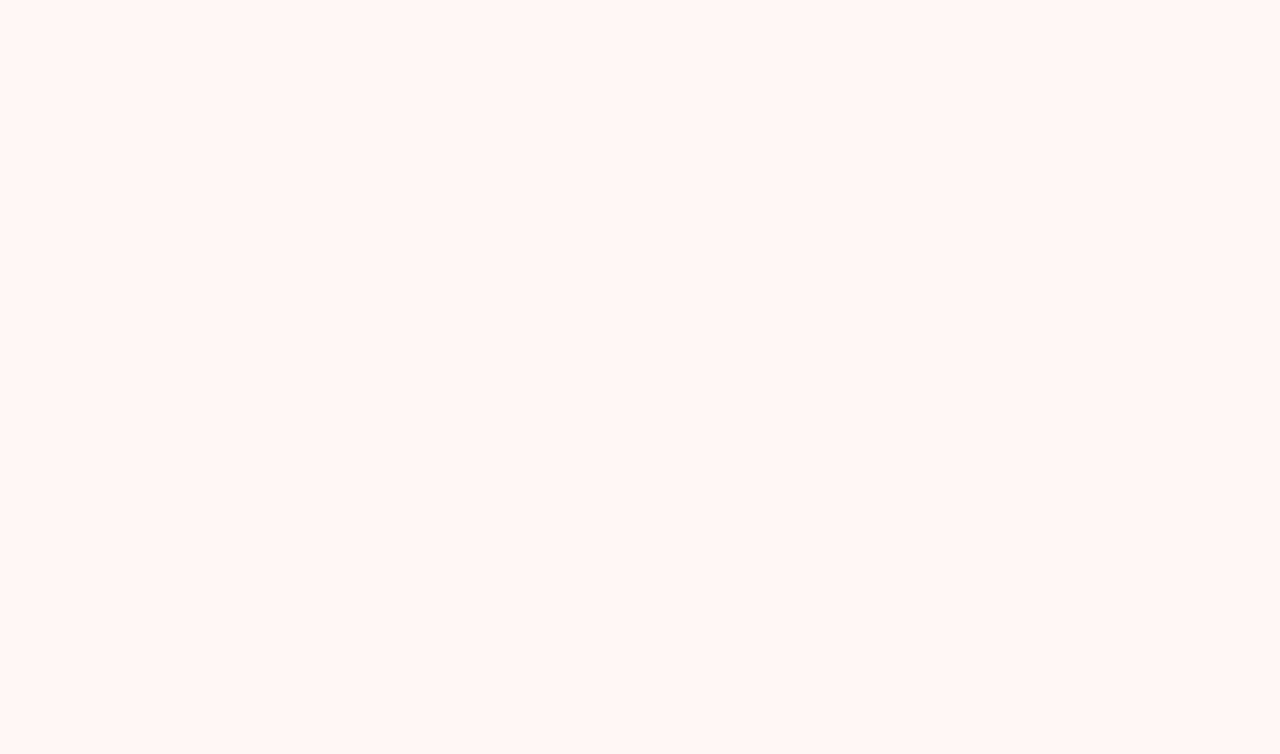
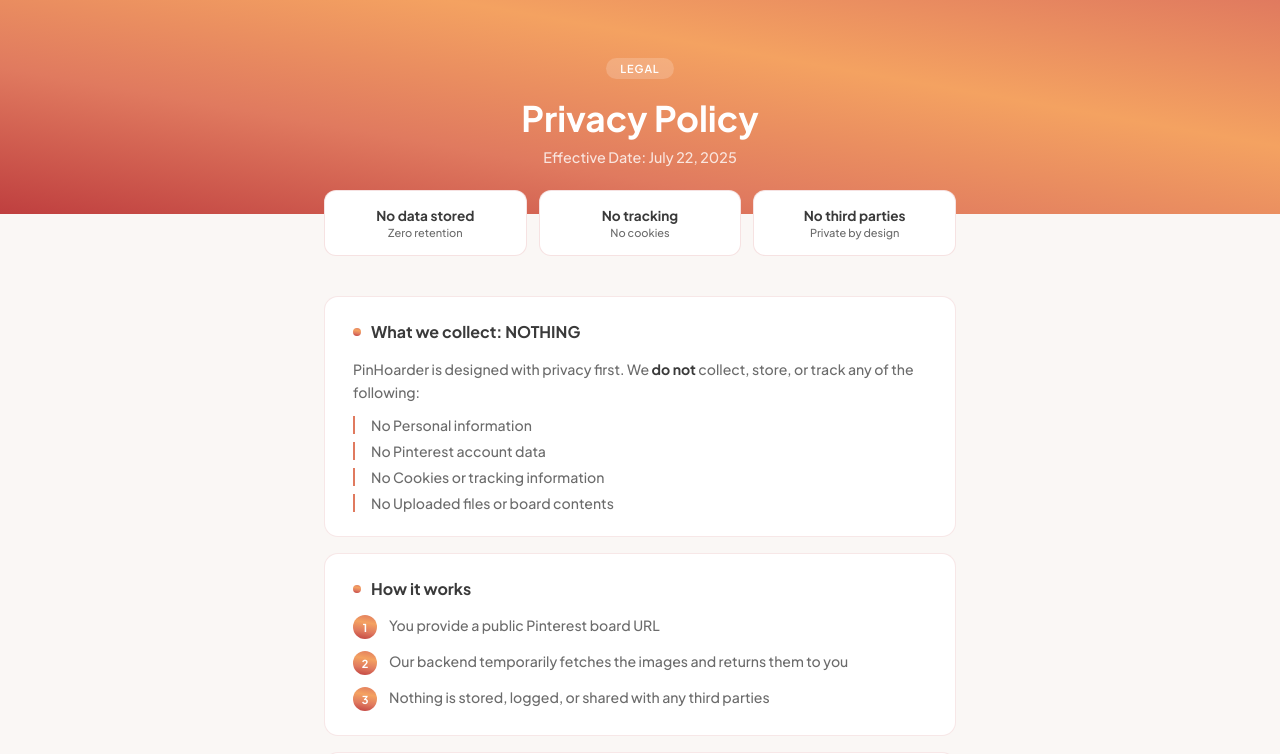
Before and after one commit to Prashaxt/PinHoader, a React (Vite) app in the folder client/: page /privacy-policy in a window 1280 px wide. Before the commit this address had no page. Shown: the top 754 px of the page. Built offline with nearby package versions, Linux system fonts and the light colour scheme.

Commit message:
added not found page and privacy policy

```diff
--- a/client/package.json
+++ b/client/package.json
@@ -14,6 +14,7 @@
   "dependencies": {
     "react": "^19.1.0",
     "react-dom": "^19.1.0",
+    "react-markdown": "^10.1.0",
     "react-router-dom": "^7.6.0",
     "react-router-hash-link": "^2.4.3"
   },
--- a/client/src/App.jsx
+++ b/client/src/App.jsx
@@ -2,6 +2,8 @@
 import Layout from "./Layout.jsx"
 import './App.css'
 import Home from "./components/Home.jsx"
+import PrivacyPolicy from "./components/PrivacyPolicy.jsx"
+import NotFound from "./components/NotFound.jsx"
 
 function App() {
 
@@ -9,9 +11,10 @@
   return (
     <>
       <Routes>
-        <Route path="/" element={<Layout />}>
-          {/* <Route index element={<Home />} /> */}
-        </Route>
+        <Route path="/" element={<Layout />}></Route>
+        <Route path="/privacy-policy" element={<PrivacyPolicy />} />
+
+        <Route path="*" element={<NotFound />} />
       </Routes>
     </>
   )
--- a/client/src/components/Footer.jsx
+++ b/client/src/components/Footer.jsx
@@ -20,7 +20,7 @@
                         <Link to="#home">Home</Link>
                         <Link to="#features">Features</Link>
                         <Link to="#howto">How to use</Link>
-                        <a href="/privacy-policy.md" target="_blank" rel="noopener noreferrer">
+                        <a href="/privacy-policy" target="_blank" rel="noopener noreferrer">
                             Privacy Policy
                         </a>
                         {/* <Link to="#pricing">Pricing</Link> */}
--- /dev/null
+++ b/client/src/components/NotFound.jsx
@@ -0,0 +1,64 @@
+import { Link } from "react-router-dom";
+import mascot from "../assets/PageNotFoundMonster.png"; // swap with your image path
+
+const NotFound = () => {
+  return (
+    <div style={{
+      fontFamily: "'Plus Jakarta Sans', sans-serif",
+      backgroundColor: "var(--background-one)",
+      minHeight: "100vh",
+      display: "flex",
+      flexDirection: "column",
+      alignItems: "center",
+      justifyContent: "center",
+      padding: "2rem",
+      textAlign: "center",
+    }}>
+
+      <img
+        src={mascot}
+        alt="mascot"
+        style={{ width: "300px", height: "300px", marginBottom: "0.1rem", objectFit: "contain", position: 'relative',
+        top: '70px', }}
+      />
+
+      <h1 style={{
+        fontSize: "7rem",
+        fontWeight: 1000,
+        lineHeight: 1,
+        background: "var(--pink-gradient)",
+        WebkitBackgroundClip: "text",
+        WebkitTextFillColor: "transparent",
+        marginBottom: "0.5rem",
+        zIndex: 2,
+      }}>
+        404
+      </h1>
+
+      <h2 style={{ fontSize: "1.6rem", fontWeight: 600, color: "var(--text-one)", marginBottom: "0.75rem" }}>
+        Page not found
+      </h2>
+
+      <p style={{ fontSize: "1rem", color: "var(--text-two)", maxWidth: "380px", lineHeight: 1.6, marginBottom: "2rem" }}>
+        Oops! Looks like this page took a wrong turn. It might have been moved, deleted, or never existed.
+      </p>
+
+      <Link to="/" style={{
+        display: "inline-flex",
+        alignItems: "center",
+        gap: "8px",
+        background: "var(--pink-gradient)",
+        color: "#fff",
+        fontSize: "0.95rem",
+        fontWeight: 600,
+        padding: "0.75rem 2rem",
+        borderRadius: "50px",
+        textDecoration: "none",
+      }}>
+        Go back home
+      </Link>
+    </div>
+  );
+};
+
+export default NotFound;
--- /dev/null
+++ b/client/src/components/PrivacyPolicy.jsx
@@ -0,0 +1,109 @@
+// import ReactMarkdown from "react-markdown";
+// import content from "../../privacy-policy.md?raw";  // ?raw tells Vite to import as plain text
+
+// const PrivacyPolicy = () => {
+//   return (
+//     <div style={{ maxWidth: "800px", margin: "0 auto", padding: "2rem" }}>
+//       <ReactMarkdown>{content}</ReactMarkdown>
+//     </div>
+//   );
+// };
+
+// export default PrivacyPolicy;
+
+const PrivacyPolicy = () => {
+  return (
+    <div style={{ fontFamily: "'Plus Jakarta Sans', sans-serif", background: "var(--background-one)", minHeight: "100vh", paddingBottom: "4rem" }}>
+
+      {/* Hero */}
+      <div style={{ background: "var(--pink-gradient)", padding: "3.5rem 2rem 3rem", textAlign: "center" }}>
+        <span style={{ display: "inline-block", background: "rgba(255,255,255,0.18)", color: "#fff", fontSize: "11px", fontWeight: 600, letterSpacing: "0.08em", padding: "4px 14px", borderRadius: "50px", marginBottom: "1rem", textTransform: "uppercase" }}>Legal</span>
+        <h1 style={{ margin: "0 0 0.5rem", fontSize: "2.2rem", fontWeight: 700, color: "#fff" }}>Privacy Policy</h1>
+        <p style={{ margin: 0, fontSize: "0.9rem", color: "rgba(255,255,255,0.8)" }}>Effective Date: July 22, 2025</p>
+      </div>
+
+      <div style={{ maxWidth: "680px", margin: "0 auto", padding: "0 1.5rem" }}>
+
+        {/* Summary cards */}
+        <div style={{ display: "grid", gridTemplateColumns: "repeat(auto-fit, minmax(140px, 1fr))", gap: "12px", margin: "-1.5rem 0 2.5rem" }}>
+          {[
+            { label: "No data stored", sub: "Zero retention" },
+            { label: "No tracking", sub: "No cookies" },
+            { label: "No third parties", sub: "Private by design" },
+          ].map((c) => (
+            <div key={c.label} style={{ background: "#fff", border: "0.5px solid rgba(191,63,63,0.15)", borderRadius: "12px", padding: "1rem 1.25rem", textAlign: "center" }}>
+              <div style={{ fontSize: "0.85rem", fontWeight: 700, color: "var(--text-one)" }}>{c.label}</div>
+              <div style={{ fontSize: "11px", color: "var(--text-two)", marginTop: "2px" }}>{c.sub}</div>
+            </div>
+          ))}
+        </div>
+
+        {/* Sections */}
+        {[
+          {
+            title: "What we collect: NOTHING",
+            content: (
+              <>
+                <p style={{ margin: "0 0 0.75rem", fontSize: "0.88rem", color: "var(--text-two)", lineHeight: 1.65 }}>
+                  PinHoarder is designed with privacy first. We <strong style={{ color: "var(--text-one)" }}>do not</strong> collect, store, or track any of the following:
+                </p>
+                <ul style={{ listStyle: "none", padding: 0, margin: 0, display: "flex", flexDirection: "column", gap: "8px" }}>
+                  {["No Personal information", "No Pinterest account data", "No Cookies or tracking information", "No Uploaded files or board contents"].map((item) => (
+                    <li key={item} style={{ fontSize: "0.88rem", color: "var(--text-two)", paddingLeft: "1rem", borderLeft: "2px solid var(--accent-color)" }}>{item}</li>
+                  ))}
+                </ul>
+              </>
+            ),
+          },
+          {
+            title: "How it works",
+            content: (
+              <div style={{ display: "flex", flexDirection: "column", gap: "12px" }}>
+                {[
+                  "You provide a public Pinterest board URL",
+                  "Our backend temporarily fetches the images and returns them to you",
+                  "Nothing is stored, logged, or shared with any third parties",
+                ].map((step, i) => (
+                  <div key={i} style={{ display: "flex", gap: "12px", alignItems: "flex-start" }}>
+                    <div style={{ width: "24px", height: "24px", background: "var(--pink-gradient)", borderRadius: "50%", display: "flex", alignItems: "center", justifyContent: "center", fontSize: "11px", fontWeight: 700, color: "#fff", flexShrink: 0 }}>{i + 1}</div>
+                    <p style={{ margin: 0, fontSize: "0.88rem", color: "var(--text-two)", lineHeight: 1.55 }}>{step}</p>
+                  </div>
+                ))}
+              </div>
+            ),
+          },
+          {
+            title: "Data retention",
+            content: <p style={{ margin: 0, fontSize: "0.88rem", color: "var(--text-two)", lineHeight: 1.65 }}>We retain <strong style={{ color: "var(--text-one)" }}>no user data</strong>. Everything is processed in real-time and immediately discarded after your request completes. There are no logs, databases, or backups of your activity.</p>,
+          },
+          {
+            title: "Contact",
+            content: (
+              <div style={{ display: "flex", alignItems: "center", gap: "14px" }}>
+                <div style={{ width: "44px", height: "44px", borderRadius: "50%", background: "var(--pink-gradient)", display: "flex", alignItems: "center", justifyContent: "center", fontSize: "14px", fontWeight: 700, color: "#fff", flexShrink: 0 }}>P</div>
+                <div>
+                  <p style={{ margin: "0 0 2px", fontSize: "0.95rem", fontWeight: 700, color: "var(--text-one)" }}>Prashaxt</p>
+                  <a href="https://github.com/Prashaxt" target="_blank" rel="noopener noreferrer" style={{ fontSize: "0.82rem", color: "var(--main-color)", textDecoration: "none", fontWeight: 500 }}>github.com/Prashaxt</a>
+                </div>
+              </div>
+            ),
+          },
+        ].map((s) => (
+          <div key={s.title} style={{ background: "#fff", border: "0.5px solid rgba(191,63,63,0.12)", borderRadius: "14px", padding: "1.5rem 1.75rem", marginBottom: "1rem" }}>
+            <div style={{ display: "flex", alignItems: "center", gap: "10px", marginBottom: "1rem" }}>
+              <div style={{ width: "8px", height: "8px", borderRadius: "50%", background: "var(--pink-gradient)", flexShrink: 0 }} />
+              <h2 style={{ margin: 0, fontSize: "1rem", fontWeight: 700, color: "var(--text-one)" }}>{s.title}</h2>
+            </div>
+            {s.content}
+          </div>
+        ))}
+
+        <p style={{ textAlign: "center", fontSize: "0.78rem", color: "var(--text-two)", lineHeight: 1.6, marginTop: "2rem" }}>
+          This policy may be updated from time to time.<br />Please check back for any changes.
+        </p>
+      </div>
+    </div>
+  );
+};
+
+export default PrivacyPolicy;
```
Also changed, not shown: client/src/assets/PageNotFoundMonster.png (added), 1 other file (tests, documents, lock files or other folders).
